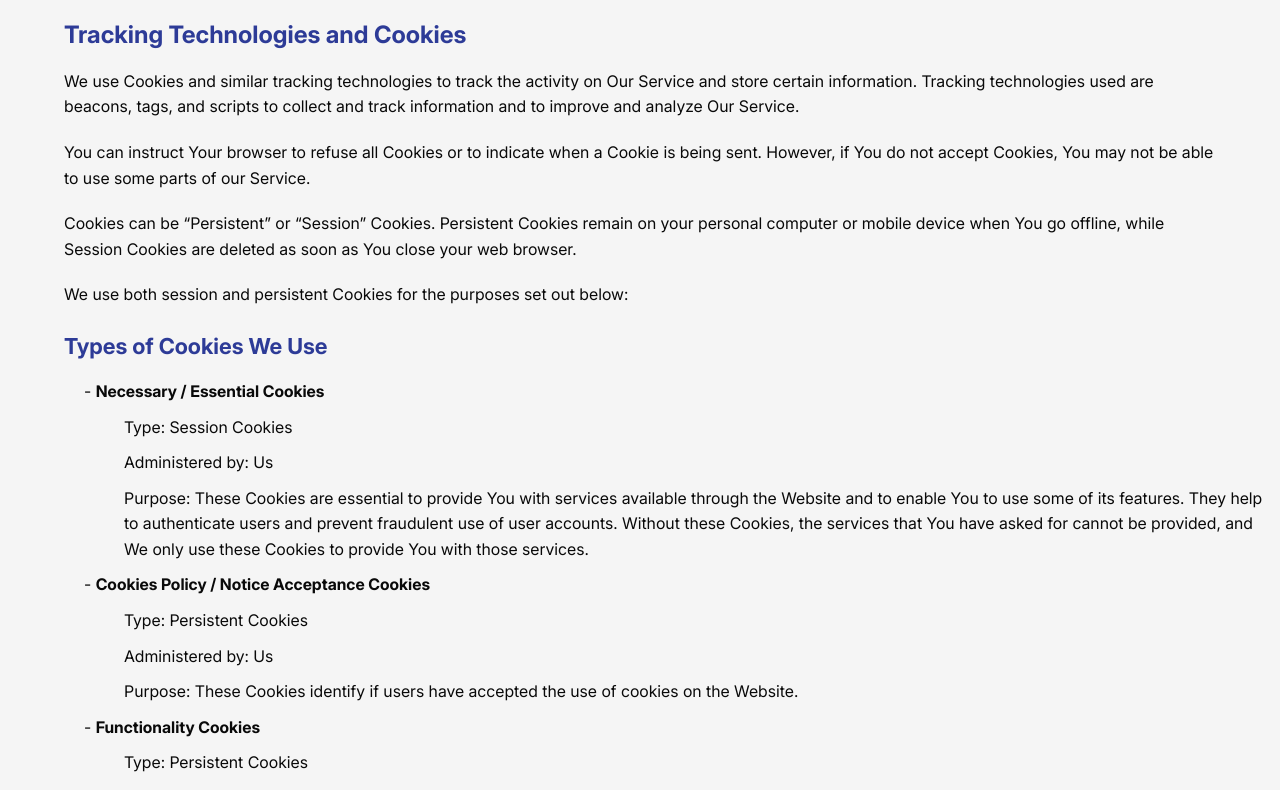
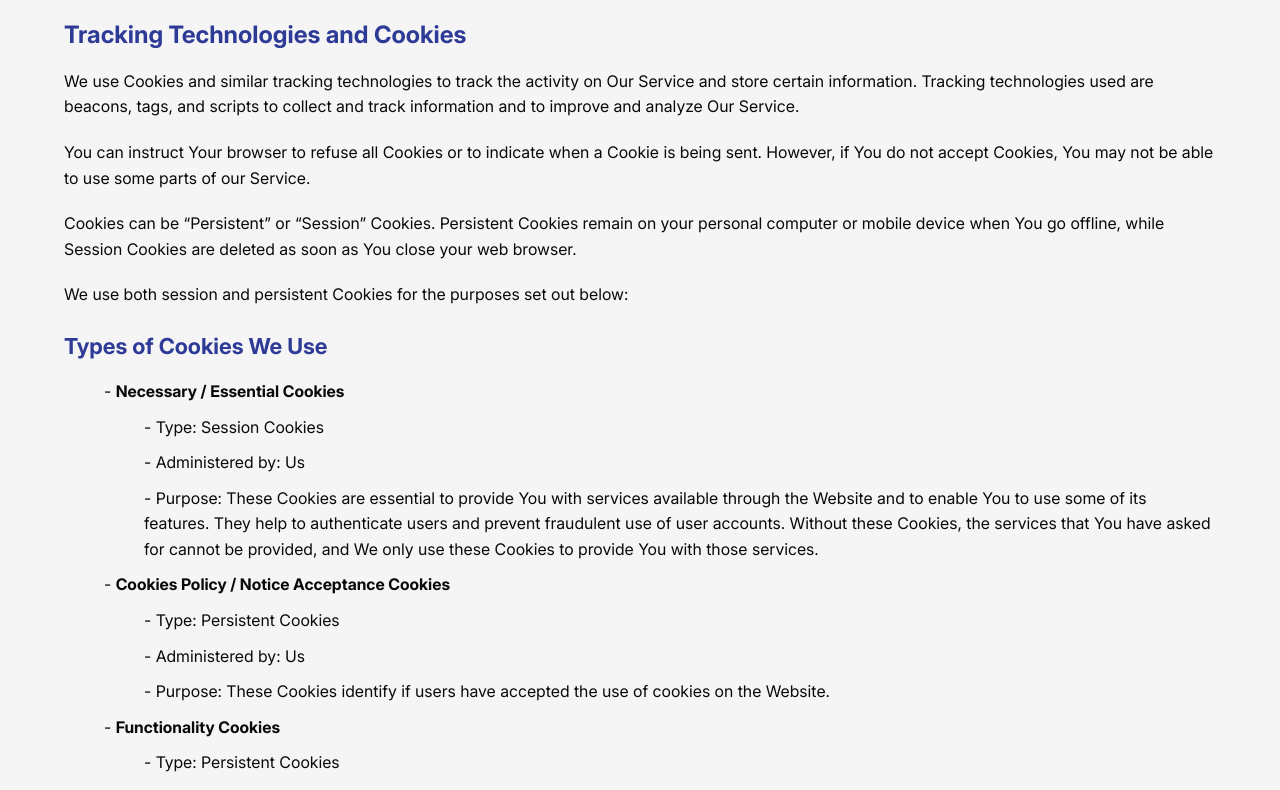
Before and after one commit to VKrivkov/BankerLinks, a React (Vite) app in the folder bankerlinks/: page /privacy-policy in a window 1280 px wide. Shown: the part 2000-2790 px from the top of the page. Built offline with nearby package versions, Linux system fonts and the light colour scheme.

Commit message:
Final finals

```diff
--- a/bankerlinks/src/screens/PrivacyPolicy/PrivacyPolicy.css
+++ b/bankerlinks/src/screens/PrivacyPolicy/PrivacyPolicy.css
@@ -58,7 +58,6 @@
 /* Paragraph and list styles */
 .policy-container p,
 .policy-container ul {
-    width: 100%;
     font-family: Inter, sans-serif;
     font-size: 18px;
     font-weight: 400;
@@ -66,6 +65,8 @@
     line-height: 1.6;
     margin: 10px 0;
     text-align: left;
+    align-self: flex-start;
+
 }
 
 .policy-container ul {
--- a/bankerlinks/src/screens/PrivacyPolicy/PrivacyPolicy.jsx
+++ b/bankerlinks/src/screens/PrivacyPolicy/PrivacyPolicy.jsx
@@ -126,10 +126,10 @@ const PrivacyPolicy = () => {
         <li>
           - <strong>Necessary / Essential Cookies</strong>
           <ul>
-            <li>Type: Session Cookies</li>
-            <li>Administered by: Us</li>
+            <li>- Type: Session Cookies</li>
+            <li>- Administered by: Us</li>
             <li>
-              Purpose: These Cookies are essential to provide You with services available through the Website and to enable You to use
+              - Purpose: These Cookies are essential to provide You with services available through the Website and to enable You to use
               some of its features. They help to authenticate users and prevent fraudulent use of user accounts. Without these Cookies, the services that You have asked for cannot be provided, and We only use these Cookies to provide You with those services.
             </li>
           </ul>
@@ -137,20 +137,20 @@ const PrivacyPolicy = () => {
         <li>
           - <strong>Cookies Policy / Notice Acceptance Cookies</strong>
           <ul>
-            <li>Type: Persistent Cookies</li>
-            <li>Administered by: Us</li>
+            <li>- Type: Persistent Cookies</li>
+            <li>- Administered by: Us</li>
             <li>
-              Purpose: These Cookies identify if users have accepted the use of cookies on the Website.
+              - Purpose: These Cookies identify if users have accepted the use of cookies on the Website.
             </li>
           </ul>
         </li>
         <li>
           - <strong>Functionality Cookies</strong>
           <ul>
-            <li>Type: Persistent Cookies</li>
-            <li>Administered by: Us</li>
+            <li>- Type: Persistent Cookies</li>
+            <li>- Administered by: Us</li>
             <li>
-              Purpose: These Cookies allow us to remember choices You make when You use the Website, such as remembering your login
+              - Purpose: These Cookies allow us to remember choices You make when You use the Website, such as remembering your login
               details or language preference. The purpose of these Cookies is to provide You with a more personal experience and to avoid You having to re-enter your preferences every time You use the Website.
             </li>
           </ul>
@@ -182,19 +182,19 @@ const PrivacyPolicy = () => {
       <p>We may share your personal information in the following situations:</p>
       <ul>
         <li>
-          <strong>With Service Providers:</strong> We may share Your personal information with Service Providers to monitor and analyze the use of our Service, to show advertisements to You to help support and maintain Our Service, to contact You, to advertise on third-party websites to You after You visited our Service, or for payment processing.
+          - <strong>With Service Providers:</strong> We may share Your personal information with Service Providers to monitor and analyze the use of our Service, to show advertisements to You to help support and maintain Our Service, to contact You, to advertise on third-party websites to You after You visited our Service, or for payment processing.
         </li>
         <li>
-          <strong>For Business Transfers:</strong> We may share or transfer Your personal information in connection with, or during negotiations of, any merger, sale of Company assets, financing, or acquisition of all or a portion of our business to another company.
+          - <strong>For Business Transfers:</strong> We may share or transfer Your personal information in connection with, or during negotiations of, any merger, sale of Company assets, financing, or acquisition of all or a portion of our business to another company.
         </li>
         <li>
-          <strong>With Affiliates:</strong> We may share Your information with Our affiliates, in which case we will require those affiliates to honor this Privacy Policy. Affiliates include Our parent company and any other subsidiaries, joint venture partners, or other companies that We control or that are under common control with Us.
+          - <strong>With Affiliates:</strong> We may share Your information with Our affiliates, in which case we will require those affiliates to honor this Privacy Policy. Affiliates include Our parent company and any other subsidiaries, joint venture partners, or other companies that We control or that are under common control with Us.
         </li>
         <li>
-          <strong>With Business Partners:</strong> We may share Your information with Our business partners to offer You certain products, services, or promotions.
+          - <strong>With Business Partners:</strong> We may share Your information with Our business partners to offer You certain products, services, or promotions.
         </li>
         <li>
-          <strong>With Other Users:</strong> When You share personal information or otherwise interact in the public areas with other users, such information may be viewed by all users and may be publicly distributed outside. If You interact with other users or register through a Third-Party Social Media Service, Your contacts on the Third-Party Social Media Service may see Your name, profile, pictures, and description of Your activity. Similarly, other users will be able to view descriptions of Your activity, communicate with You, and view Your profile.
+          - <strong>With Other Users:</strong> When You share personal information or otherwise interact in the public areas with other users, such information may be viewed by all users and may be publicly distributed outside. If You interact with other users or register through a Third-Party Social Media Service, Your contacts on the Third-Party Social Media Service may see Your name, profile, pictures, and description of Your activity. Similarly, other users will be able to view descriptions of Your activity, communicate with You, and view Your profile.
         </li>
       </ul>
 
```
